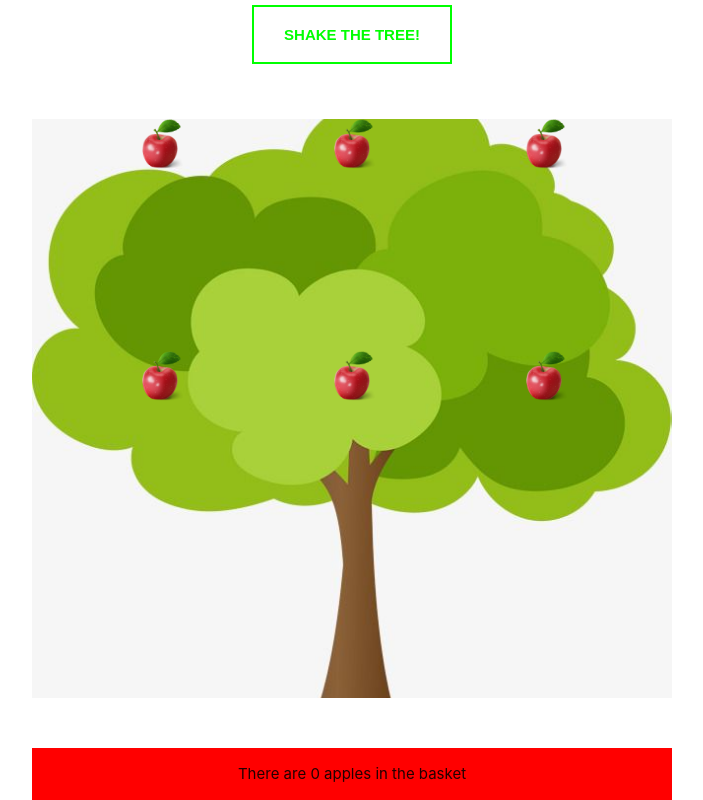
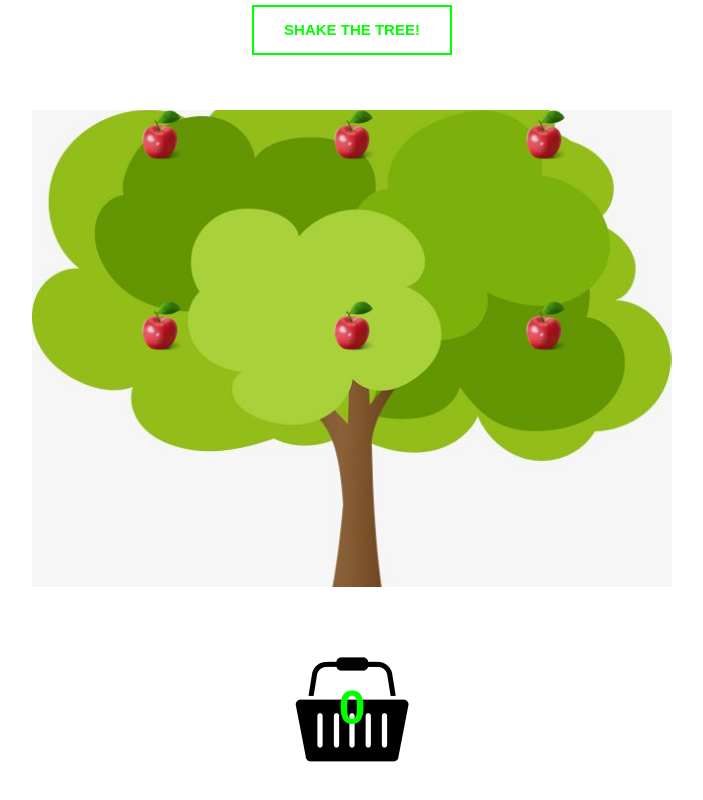
Before and after one commit to MuslumYilmaz/react-shaking-tree, a React (Create React App) app: page / in a window 1280 px wide. Shown: the whole page, without its empty margins (288-991 px from the left). Built offline with nearby package versions, Linux system fonts and the light colour scheme.

Commit message:
basket icon added

```diff
--- a/src/App.css
+++ b/src/App.css
@@ -10,7 +10,15 @@
 }
 
 .basket {
-  background-color: red !important;
+  background-image: url('./basket.png');
+  background-size: 20%;
+  background-repeat: no-repeat;
+  background-position: center center;
+  margin-bottom: 20px;
+  height: 30%;
+  display: flex;
+  justify-content: center;
+  align-items: center;
 }
 
 .shake-button {
@@ -107,3 +115,10 @@ button:focus {
     height: 0;
   }
 }
+
+.apple-count {
+  color: lime;
+  font-family: Arial, Helvetica, sans-serif;
+  font-weight: 700;
+  font-size: 48px;
+}
--- a/src/App.js
+++ b/src/App.js
@@ -53,10 +53,6 @@ class App extends Component {
     }, 1000)
   }
 
-  changeClass = () => {
-
-  }
-
   shake = () => {
     this.setState({
       appleClass: "shake-apples"
--- a/src/Basket.js
+++ b/src/Basket.js
@@ -3,7 +3,7 @@ import React from 'react';
 const Basket = ({appleCount}) => {
     return(
         <div className="basket">
-            <p>There are <span>{appleCount}</span> apples in the basket</p>
+            <span className="apple-count">{appleCount}</span>
         </div>
     )
 }
```
Also changed, not shown: src/basket.png (added).
